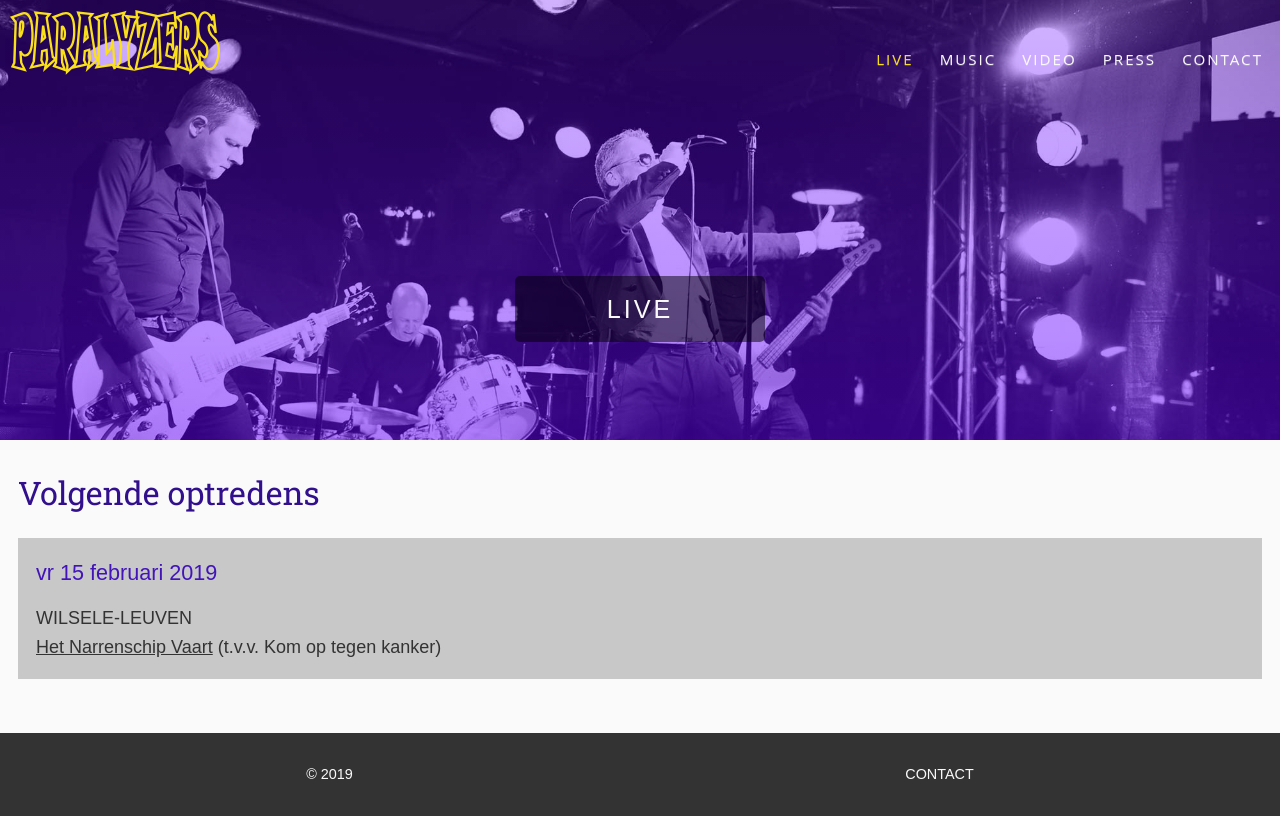
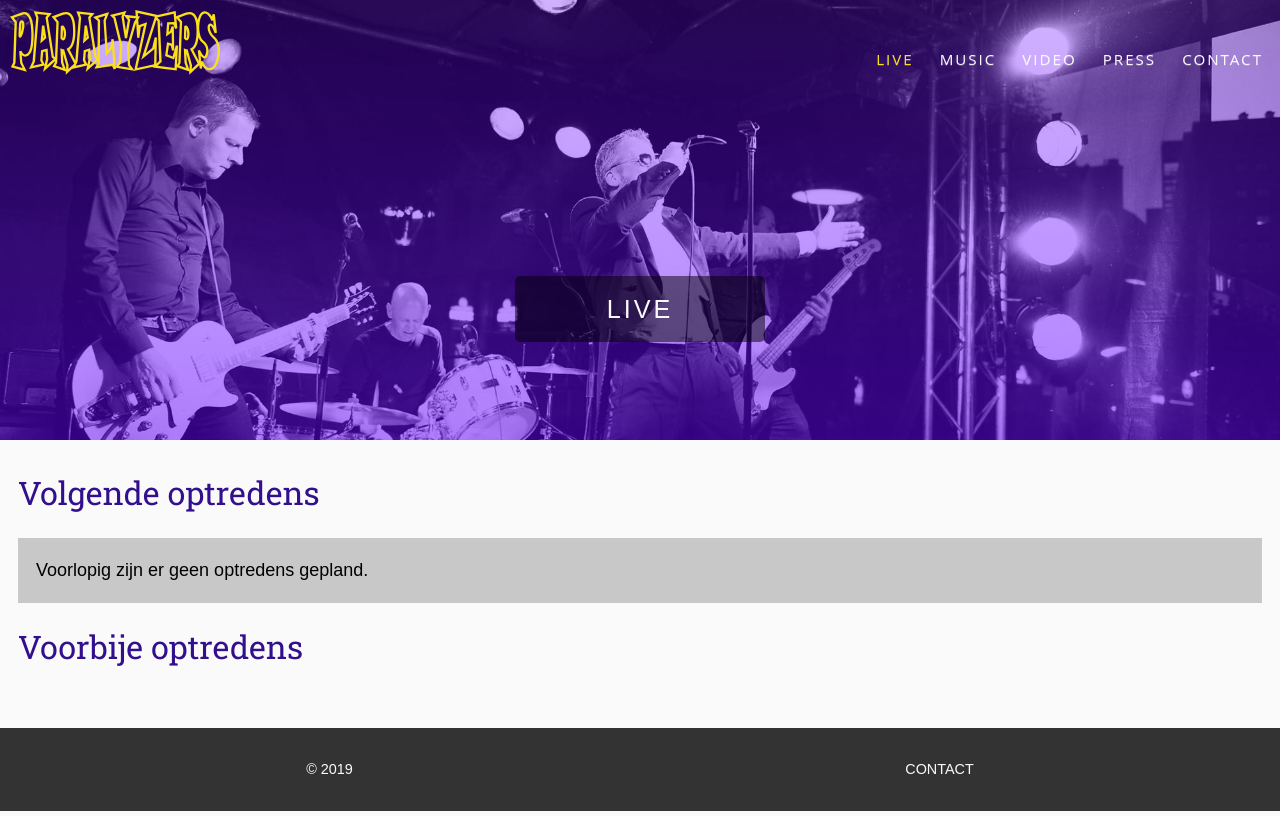
Before and after one commit to rudiponthier/paralyzers, a PHP site: page /live.php in a window 1280 px wide. Run offline with PHP 8.4, Linux system fonts and the light colour scheme; some libraries are stand-ins or nearby versions; some web fonts are replaced.

Commit message:
Voorbije optredens terug zichtbaar en optreden Wilsele bij voorbije optredens

```diff
--- a/live.php
+++ b/live.php
@@ -22,13 +22,17 @@ $description="Optredens van rootsrockband Paralyzers.";
 	        <div class="accordion">
 	          <h2>Volgende optredens</h2>
 	          <div style="display: block">
-<!-- 	            <ul>
+	            <ul>
 	              <li>
 	              	<p>Voorlopig zijn er geen optredens gepland.</p>
 	              </li>
 	              <li>
 	              </li>
-	          	</ul> -->
+	          	</ul>
+	          </div>
+
+	          <h2>Voorbije optredens</h2>
+	          <div style="display: none">
 	            <ul>
 	              <li>
 	              	<h3 class="gig-date">vr 15 februari 2019</h3>
@@ -36,10 +40,6 @@ $description="Optredens van rootsrockband Paralyzers.";
 	              	<span class="gig-name"><a href="img/KOTK-Het-narrenschip-vaart-Leuven-15-02-2019.pdf" target ="_blank">Het Narrenschip Vaart</a> (t.v.v. Kom op tegen kanker)</span>
 	              </li>
 	            </ul>
-	          </div>
-
-	          <!-- <h2>Voorbije optredens</h2>
-	          <div style="display: none">
 	            <ul>
 	              <li>
 	              	<h3 class="gig-date">vr 29 juni 2018</h3>
@@ -821,7 +821,7 @@ $description="Optredens van rootsrockband Paralyzers.";
 	              </li>
 	            </ul>
 
-	          </div> -->
+	          </div>
 
 	        </div>
 
```
